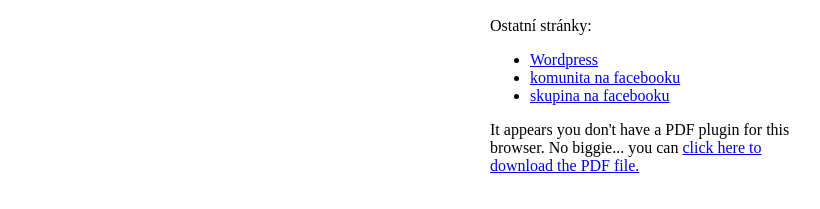
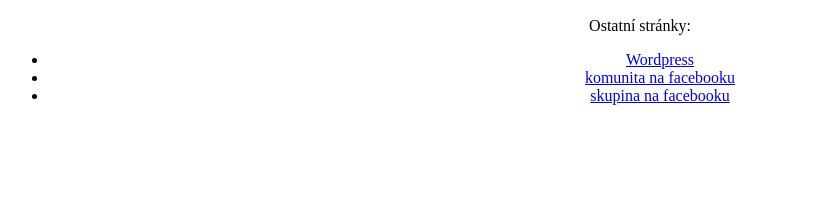
Before and after one commit to otes/otes.github.io, a plain HTML site: page index.html in a window 1280 px wide. Shown: the part 263-472 px from the top of the page, without its empty margins (0-820 px from the left). Drawn offline with Linux system fonts and the light colour scheme.

Commit message:
page ocokoli

```diff
--- a/index.html
+++ b/index.html
@@ -8,24 +8,24 @@
 </head>
 <body>
 
-   <h1>Otevřený spolek</h1>
- <img src="logoos.png" alt="Logo Otevřeného spolku" height="180" width="180">
-<div class="wrap">
-<p>Ostatní stránky:</p>
+
+<div id="wrap">
+<div id="center">
+<h1>Otevřený spolek</h1>
+<img src="logoos.png" alt="Logo Otevřeného spolku" 		height="180" width="180">
+
+	<p>Ostatní stránky:</p>
 
 <ul>
 <li> <a href="https://otevrenyspolek.wordpress.com/">Wordpress</a> </li>
 <li> <a href="https://www.facebook.com/Otev%C5%99en%C3%BD-spolek-746158712177310/timeline/">komunita na facebooku</a> </li>
 <li> <a href="https://www.facebook.com/groups/968777739846169">skupina na facebooku</a> </li>
 </ul>
+</div>
+</div>
 
-<object data="ocokoli.pdf" type="application/pdf" width="100%" height="100%">
 
-  <p>It appears you don't have a PDF plugin for this browser.
-  No biggie... you can <a href="ocokoli.pdf">click here to
-  download the PDF file.</a></p>
 
-</object>
-</div>
+
 </body>
 </html>
--- a/theme.css
+++ b/theme.css
@@ -1,15 +1,21 @@
- body {
+html, body {
+	height:100%;
+	min-height:100%;
+}
 
-text-align: center;
+div {
+   text-align: center;
 }
-div {
 
-position:absolute;
+# wrap {
+        width:100%;
+}
+
+# center {
+   position:absolute;
      width:300px;
      left:50%;
      margin:0 0 0 -150px;
-
-
-    text-align: left;
-
+     height:300px;
+     text-align: left;
 }
```
Also changed, not shown: ocokoli.html (added, +22 -0 lines).
